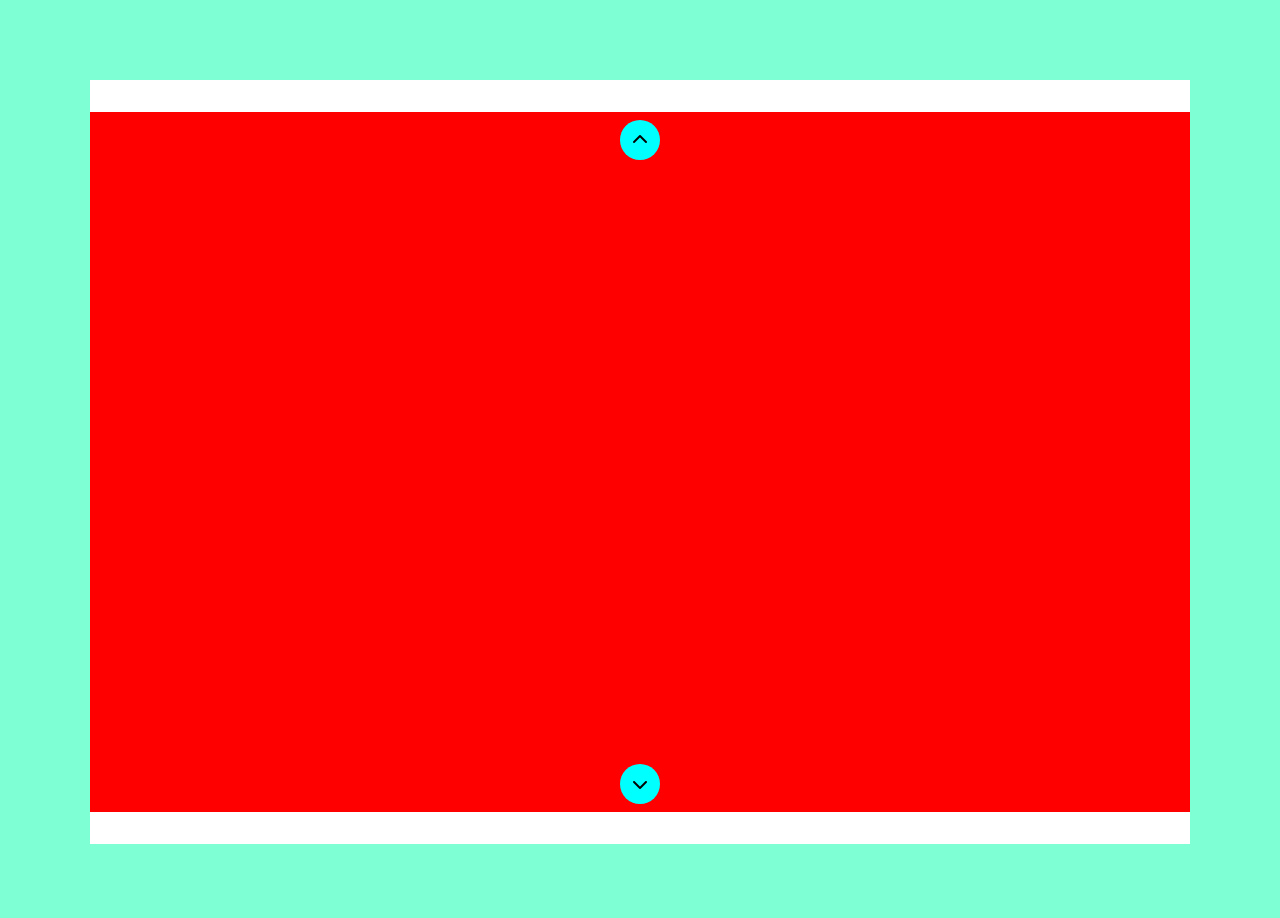
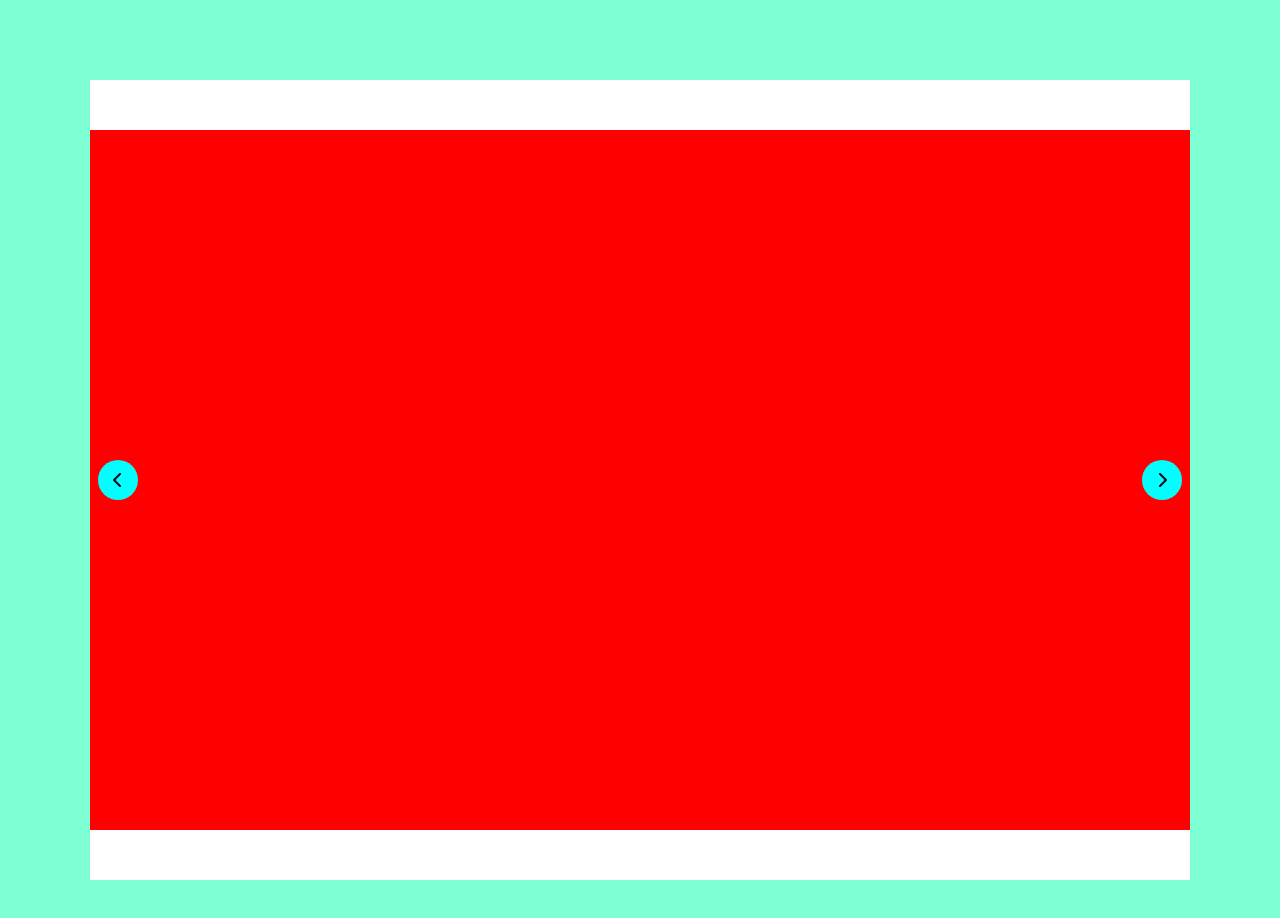
Before and after one commit to JacopoGrippiotti/js-array-objects-carousel, a plain HTML site: page index.html in a window 1280 px wide. Drawn offline with Linux system fonts and the light colour scheme.

Commit message:
fixed sliders in index.html to be left and right

```diff
--- a/index.html
+++ b/index.html
@@ -12,10 +12,11 @@
     <main>
         <div class="carousel">
             <div class="pre-button">
-                <i class="fa-solid fa-chevron-up"></i>
+                <i class="fa-solid fa-chevron-left"></i>
             </div>
+
             <div class="post-button">
-                <i class="fa-solid fa-chevron-down"></i>
+                <i class="fa-solid fa-chevron-right"></i>
             </div>
         </div>
     </main>
--- a/script.js
+++ b/script.js
@@ -22,8 +22,14 @@ const images = [
     }
 ];
 
-const carousel = document.querySelector(div.carousel)
+const carousel = document.querySelector('div.carousel')
+
+let aactiveItem = 3
 
 images.forEach(image => {
-    carousel.innerHTML += `<div`
+    carousel.innerHTML +=
+    ` <div class="carouselItem">
+        <img src="${image.image}" alt="">
+      </div>
+    `
 });
--- a/style.css
+++ b/style.css
@@ -13,19 +13,20 @@ main{
     text-align: center;
     max-width: 1100px;
     margin: 5rem auto;
-    padding: 2rem 0rem;
     text-align: center;
+    height: 800px;
+    display: flex;
 }
 
 .pre-button, .post-button{
     position: absolute;
-    left: 50%;
+    top: 50%;
     width: 40px;
     height: 40px;
     border-radius: 50%;
     background-color: aqua;
     display: flex;
-    transform: translateX(-50%)
+    transform: translatey(-50%)
 }
 
 div.carousel .carouselItem{
@@ -43,10 +44,10 @@ div.pre-button:hover, div.post-button:hover{
 }
 
 .pre-button{
-    top: .5rem;
+    left: .5rem;
 }
 .post-button{
-    bottom: .5rem;
+    right: .5rem;
 }
 
 div.carousel{
```
